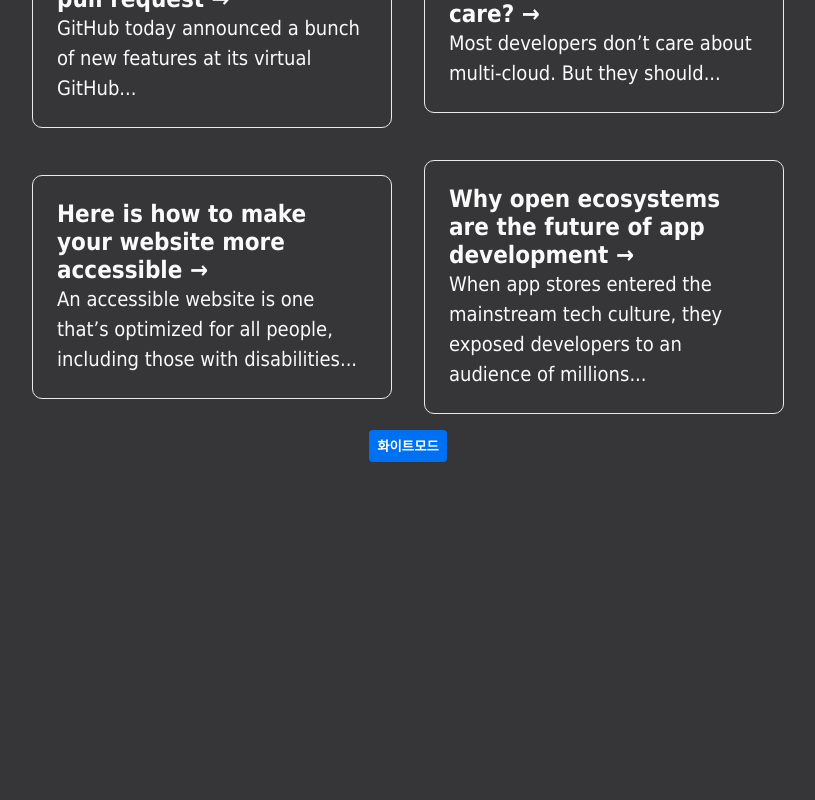
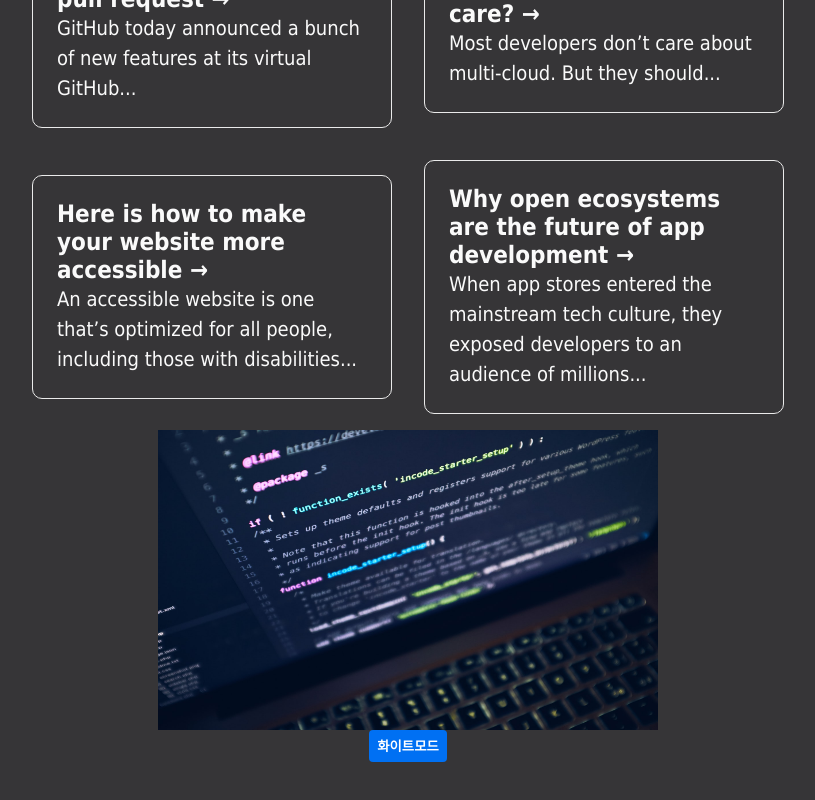
Before and after one commit to kbu715/Next.js-playground, a Next.js app: page / in a window 1280 px wide. Shown: the part 400-1200 px from the top of the page, without its empty margins (232-1047 px from the left). Before the commit the page ends 942 px from the top, so only its background shows below. Built offline with nearby package versions, Linux system fonts and the light colour scheme.

Commit message:
next/image

```diff
--- a/pages/index.tsx
+++ b/pages/index.tsx
@@ -2,11 +2,13 @@ import ArticleList from '../components/ArticleList';
 import { server } from '../config/index';
 import { ArticlesProps, IArticleType } from '../data';
 import { GetStaticProps } from 'next';
+import Image from 'next/image';
 
 export default function Home({ articles }: ArticlesProps) {
   return (
     <>
       <ArticleList articles={articles} />
+      <Image src="/assets/3.jpg" alt="main" width="500" height="300" />
     </>
   );
 }
```
Also changed, not shown: public/assets/3.jpg (added).
